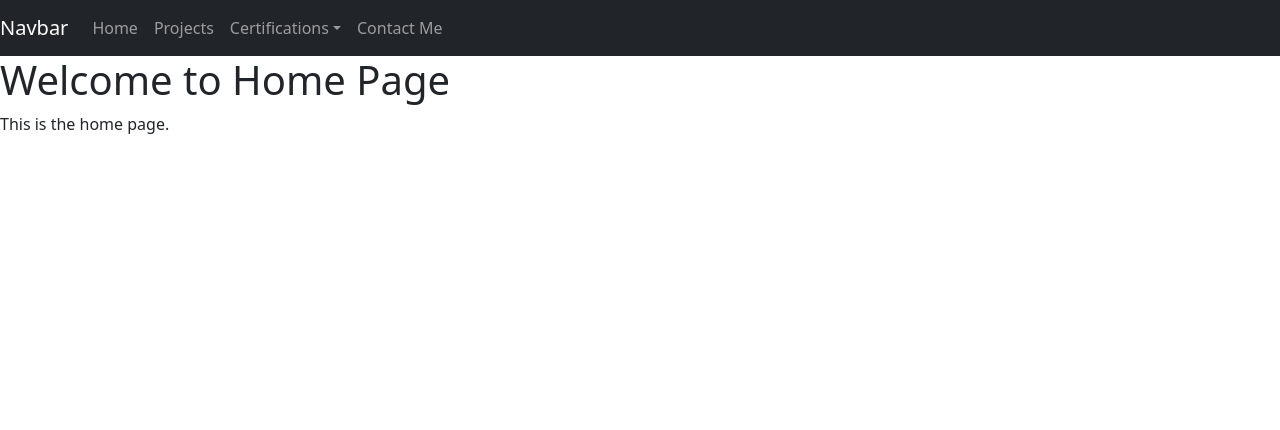
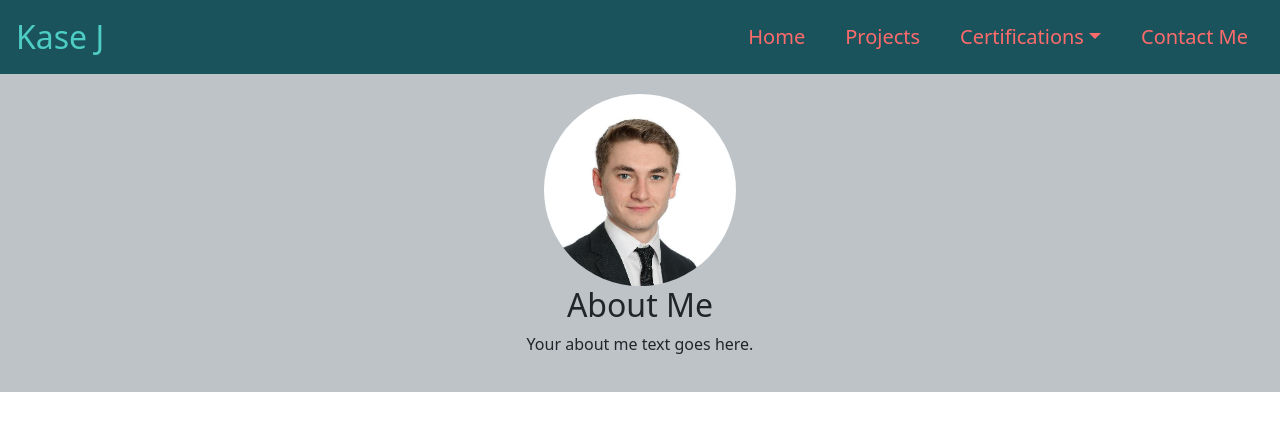
Before and after one commit to Kasej01/portfolio-site, a React (Vite) app: page /home in a window 1280 px wide. Shown: the top 430 px of the page. Built offline with nearby package versions, Linux system fonts and the light colour scheme; the HTML template or start-up script is replaced by a standard one.

Commit message:
Boilerplate home commit

```diff
--- a/src/App.jsx
+++ b/src/App.jsx
@@ -1,4 +1,4 @@
-import { BrowserRouter as Router, Routes, Route } from 'react-router-dom';
+import { BrowserRouter as Router, Routes, Route, Navigate } from 'react-router-dom';
 import 'bootstrap/dist/css/bootstrap.min.css';
 import Navigation from './components/Navbar.jsx'
 import Home from './pages/Home.jsx'
@@ -11,6 +11,7 @@ function App() {
     <Router>
       <Navigation />
       <Routes>
+        <Route path="/" element={<Navigate to="/home" />} />
         <Route path="/home" element={<Home />} />
         <Route path="/projects" element={<Projects />} />
         <Route path="/certifications" element={<Certification />} />
--- a/src/components/Navbar.jsx
+++ b/src/components/Navbar.jsx
@@ -1,13 +1,14 @@
 import { Link } from 'react-router-dom';
 import { Navbar, Nav, NavDropdown } from 'react-bootstrap';
+import '../styles/Navbar.css';
 
 function Navigation() {
   return (
     <Navbar collapseOnSelect expand="lg" bg="dark" variant="dark">
-        <Navbar.Brand as={Link} to="/home">Navbar</Navbar.Brand>
+        <Navbar.Brand as={Link} to="/home">Kase J</Navbar.Brand>
         <Navbar.Toggle aria-controls="responsive-navbar-nav" />
-        <Navbar.Collapse id="responsive-navbar-nav">
-            <Nav className="mr-auto">
+        <Navbar.Collapse id="responsive-navbar-nav" className="justify-content-end">
+            <Nav>
                 <Nav.Link as={Link} to="/home">Home</Nav.Link>
                 <Nav.Link as={Link} to="/projects">Projects</Nav.Link>
                 <NavDropdown title="Certifications" id="collasible-nav-dropdown">
--- a/src/pages/Home.jsx
+++ b/src/pages/Home.jsx
@@ -1,13 +1,28 @@
-// pages/Home.jsx
 import React from 'react';
+import '../styles/Home.css'; // your custom CSS file
 
-const Home = () => {
+function Home() {
+  const [selectedEvent, setSelectedEvent] = React.useState(null);
+
+  const events = [
+    { month: "August", year: 2022, title: 'Started Internship at TVA', description: 'I joined Tennessee Valley Authority as a software engineering intern in early September of 2022 and am still a current employee.' },
+    { month: "December", year: 2022, title: 'Graduated from TTTU', description: 'Received my Bachelor\'s degree in computer science from Tennessee Technological University, one semester ahead of schedule.' },
+    // Add more events here...
+  ];
+
+  const handleEventClick = (event) => {
+    setSelectedEvent(event);
+  };
+
   return (
-    <div>
-      <h1>Welcome to Home Page</h1>
-      <p>This is the home page.</p>
+    <div className="home-page">
+      <div className="about-me">
+        <img className="portfolio-image" src="src/images/ProfessionalPicture.jpg" alt="Portait of me" />
+        <h2>About Me</h2>
+        <p>Your about me text goes here.</p>
+      </div>
     </div>
   );
-};
+}
 
 export default Home;
--- /dev/null
+++ b/src/styles/Home.css
@@ -0,0 +1,32 @@
+.home-page {
+    display: flex;
+    flex-direction: column;
+    align-items: center;
+    padding: 20px;
+    background-color: #bdc3c7;
+  }
+
+  .about-me {
+    text-align: center;
+  }
+
+  .about-me img {
+    width: 100px;
+    height: 100px;
+  }
+
+/* Styles for desktops and laptops */
+.portfolio-image {
+    width: 15vw !important;
+    height: 15vw !important;
+    border-radius: 50%;
+    object-fit: cover;
+  }
+
+  /* Styles for tablets and phones (viewport width up to 768px) */
+  @media only screen and (max-width: 768px) {
+    .portfolio-image {
+      width: 35vw !important;
+      height: 35vw !important;
+    }
+  }
--- a/src/styles/Navbar.css
+++ b/src/styles/Navbar.css
@@ -0,0 +1,30 @@
+.navbar {
+    background-color: #1A535C !important; /* This will be your primary color */
+}
+
+.navbar-brand {
+    color: #4ECDC4 !important; /* This will be your secondary color */
+    font-size: 2rem;
+    font-weight: 500;
+    padding-left: 1rem;
+}
+
+.navbar-nav .nav-link {
+    color: #FF6B6B !important; /* This will be your highlight color */
+}
+.nav-link{
+    padding-right: 2rem !important;
+    font-size: 1.25rem;
+}
+
+.navbar-nav .nav-link:hover {
+    color: #F7FFF7 !important; /* This will be your hover color */
+}
+
+.navbar-nav .dropdown-item {
+    color: #4A4E69 !important; /* This will be your text color for dropdown items */
+}
+
+.navbar-nav .dropdown-item:hover {
+    color: #FF6B6B !important; /* This will be your hover color for dropdown items */
+}
```
Also changed, not shown: src/images/ProfessionalPicture.jpg (added).
